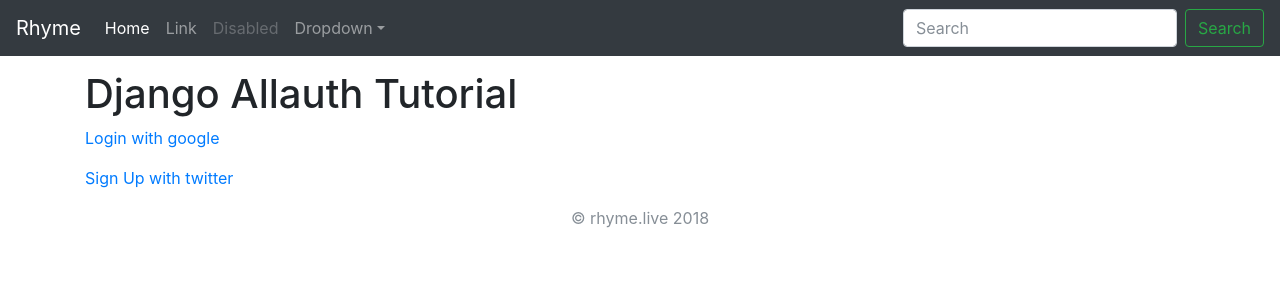
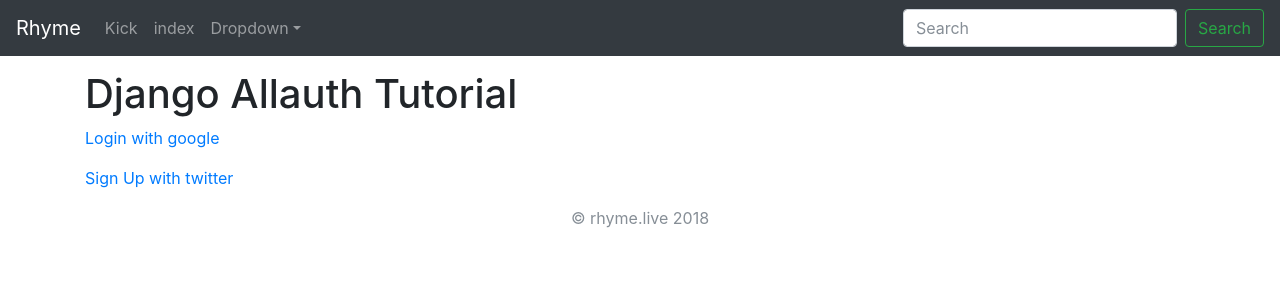
Before and after one commit to tacro/rhyme-pjt, a Django app: page / in a window 1280 px wide. Shown: the top 300 px of the page. Run offline with Django 3.2, Linux system fonts and the light colour scheme; some libraries are stand-ins or nearby versions.

Commit message:
header's link

```diff
--- a/rhyme/templates/base.html
+++ b/rhyme/templates/base.html
@@ -5,8 +5,8 @@
   <head>
     <meta charset="utf-8">
     <meta name="viewport" content="width=device-width, initial-scale=1, shrink-to-fit=no">
-    <meta name="description" content="">
-    <meta name="author" content="">
+    <meta name="description" content="SNS for rhymers">
+    <meta name="author" content="Tacro Hashimoto">
     <link rel="icon" href="../../../../favicon.ico">
 
     <title>Rhyme</title>
@@ -20,21 +20,18 @@
   <body style="padding-top:70px;">
 
     <nav class="navbar navbar-expand-md navbar-dark bg-dark fixed-top">
-      <a class="navbar-brand" href="#">Rhyme</a>
+      <a class="navbar-brand" href="{% url 'home' %}">Rhyme</a>
       <button class="navbar-toggler" type="button" data-toggle="collapse" data-target="#navbarsExampleDefault" aria-controls="navbarsExampleDefault" aria-expanded="false" aria-label="Toggle navigation">
         <span class="navbar-toggler-icon"></span>
       </button>
 
       <div class="collapse navbar-collapse" id="navbarsExampleDefault">
         <ul class="navbar-nav mr-auto">
-          <li class="nav-item active">
-            <a class="nav-link" href="#">Home <span class="sr-only">(current)</span></a>
+          <li class="nav-item">
+            <a class="nav-link" href="{% url 'create' %}">Kick</a>
           </li>
           <li class="nav-item">
-            <a class="nav-link" href="#">Link</a>
-          </li>
-          <li class="nav-item">
-            <a class="nav-link disabled" href="#">Disabled</a>
+            <a class="nav-link" href="{% url 'index' %}">index</a>
           </li>
           <li class="nav-item dropdown">
             <a class="nav-link dropdown-toggle" href="http://example.com" id="dropdown01" data-toggle="dropdown" aria-haspopup="true" aria-expanded="false">Dropdown</a>
```
